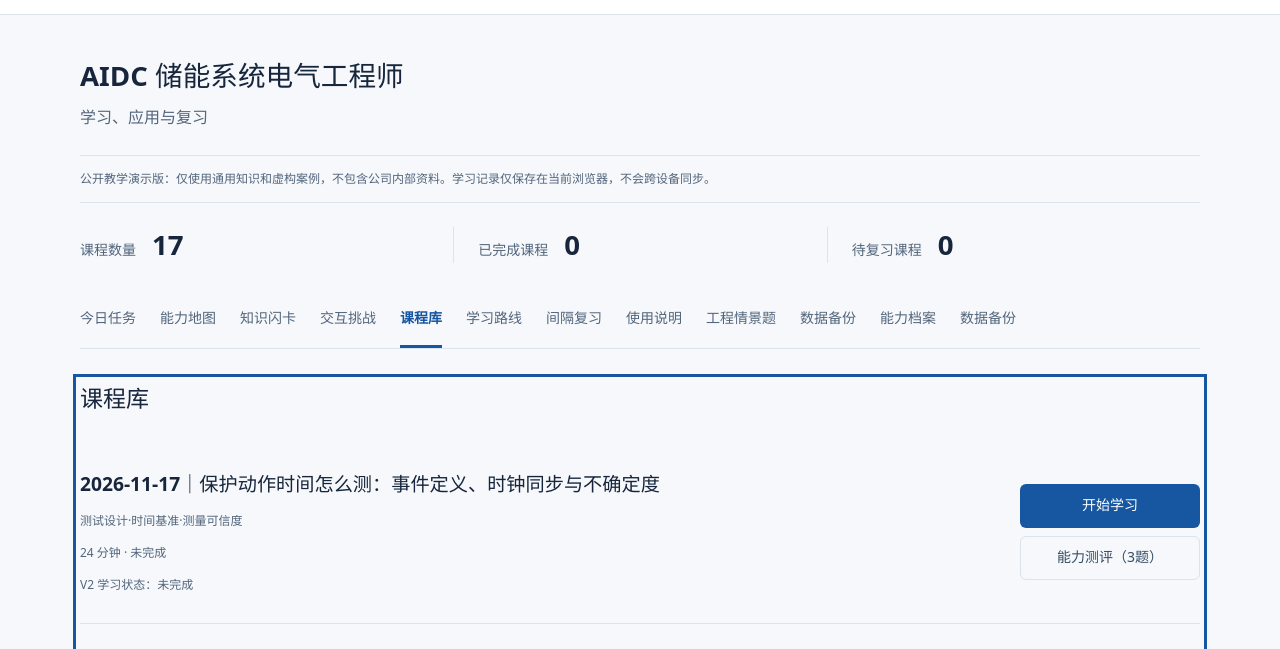
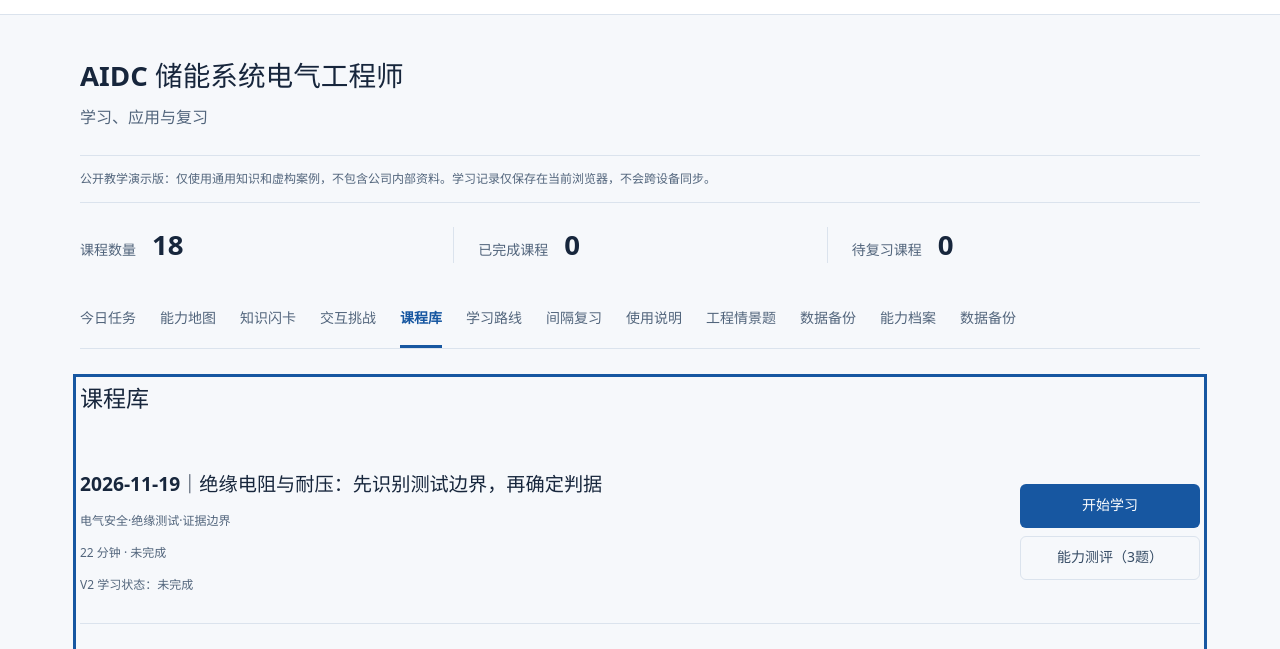
Before and after one commit to ziyoung888-prog/xwd-engineering-academy, a plain HTML site: page index.html in a window 1280 px wide. Shown: the part 81-730 px from the top of the page. Drawn offline with Linux system fonts and the light colour scheme.

Commit message:
Register November 19 engineering lesson

```diff
--- a/index.html
+++ b/index.html
@@ -47,4 +47,4 @@ function tab(name){document.querySelectorAll('.toolbar button').forEach(x=>x.cla
 function openLesson(id){let l=lessons.find(x=>x.id===id);if(!l)return;document.getElementById('view').innerHTML='<article><div class="row"><span class="pill">'+esc(l.category)+' · '+l.time+' 分钟</span><button class="secondary" onclick="tab(\'courses\')">返回课程库</button></div><h2>'+esc(l.title)+'</h2>'+l.sections.map((s,i)=>'<section><h3>'+(i+1)+'. '+esc(s[0])+'</h3><p>'+esc(s[1])+'</p></section>').join('')+'<section><h3>知识检查</h3><div class="question"><strong>'+esc(l.q)+'</strong>'+l.opts.map((o,i)=>'<label><input type="radio" name="ans" value="'+i+'">'+esc(o)+'</label>').join('')+'</div><button onclick="grade(\''+id+'\')">提交答案</button><p id="result" aria-live="polite"></p></section></article>'}
 function grade(id){let l=lessons.find(x=>x.id===id),s=document.querySelector('input[name="ans"]:checked'),el=document.getElementById('result');if(!s){el.textContent='请选择答案。';return}if(Number(s.value)!==l.answer){el.textContent='尚未通过：'+l.explain;return}let p=state[id]||{},was=p.completed;p.completed=true;p.lastReviewed=Date.now();p.reviewCount=was?Math.min((p.reviewCount||0)+1,3):0;state[id]=p;save();stats();el.textContent='回答正确！'+l.explain+' 已记录学习进度，下次复习日期：'+new Date(dueDate(p)).toLocaleDateString('zh-CN')}
 stats();tab('courses');
-</script><script src="v2.js"></script><script src="v3.js"></script><script src="interface.js"></script><script src="worklist.js"></script><script src="missions.js"></script><script src="cockpit.js"></script><script src="ability.js"></script><script src="circuit.js"></script><script src="backup-v4.js"></script><script src="daily-2026-11-03.js"></script><script src="daily-2026-11-04.js"></script><script src="daily-2026-11-05.js"></script><script src="daily-2026-11-06.js"></script><script src="daily-2026-11-07.js"></script><script src="daily-2026-11-08.js"></script><script src="daily-2026-11-10.js"></script><script src="daily-2026-11-11.js"></script><script src="daily-2026-11-12.js"></script><script src="daily-2026-11-13.js"></script><script src="daily-2026-11-14.js"></script><script src="daily-2026-11-15.js"></script><script src="daily-2026-11-16.js"></script><script src="daily-2026-11-17.js"></script></body></html>
+</script><script src="v2.js"></script><script src="v3.js"></script><script src="interface.js"></script><script src="worklist.js"></script><script src="missions.js"></script><script src="cockpit.js"></script><script src="ability.js"></script><script src="circuit.js"></script><script src="backup-v4.js"></script><script src="daily-2026-11-03.js"></script><script src="daily-2026-11-04.js"></script><script src="daily-2026-11-05.js"></script><script src="daily-2026-11-06.js"></script><script src="daily-2026-11-07.js"></script><script src="daily-2026-11-08.js"></script><script src="daily-2026-11-10.js"></script><script src="daily-2026-11-11.js"></script><script src="daily-2026-11-12.js"></script><script src="daily-2026-11-13.js"></script><script src="daily-2026-11-14.js"></script><script src="daily-2026-11-15.js"></script><script src="daily-2026-11-16.js"></script><script src="daily-2026-11-17.js"></script><script src="daily-2026-11-19.js"></script></body></html>
```
